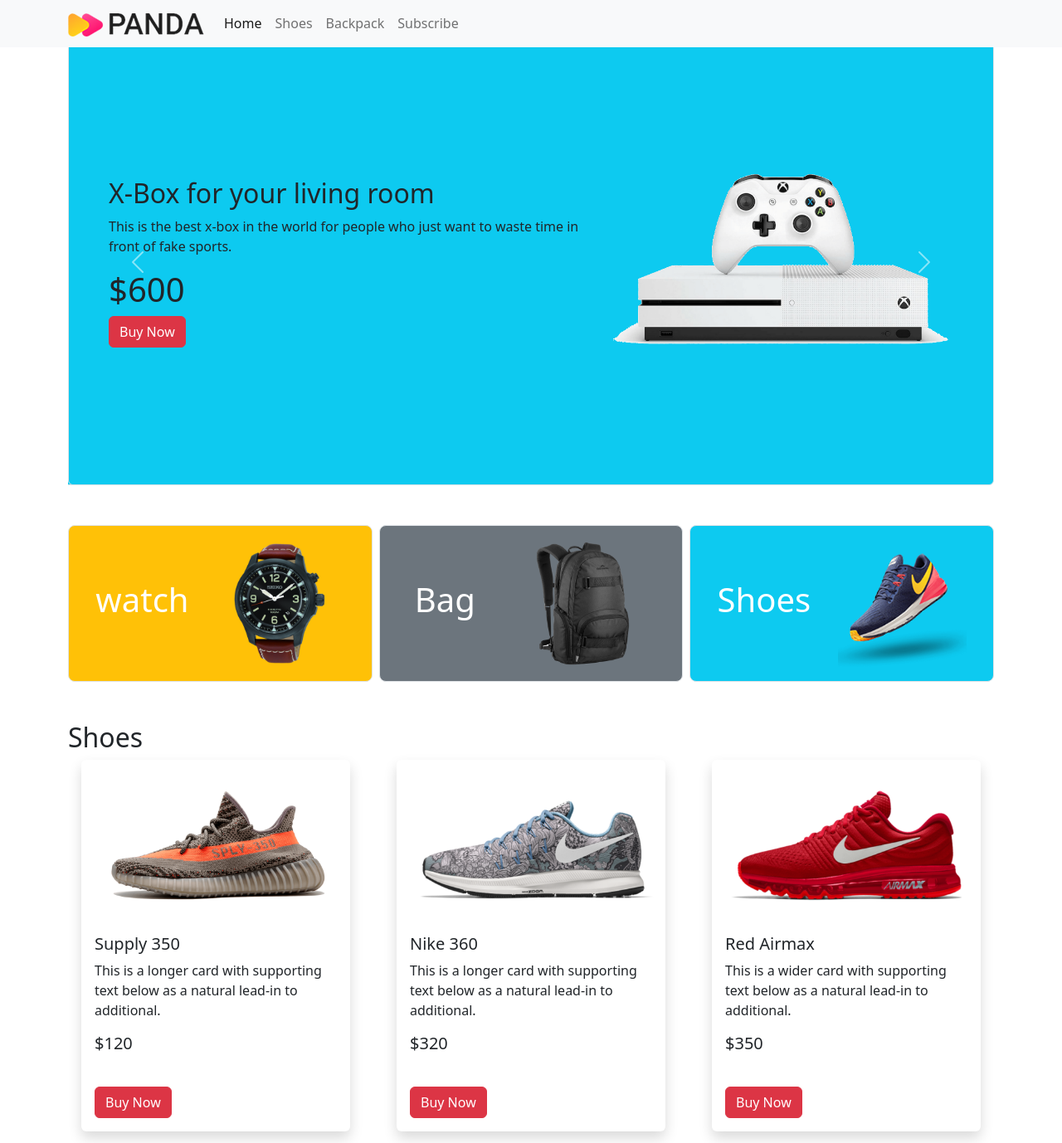
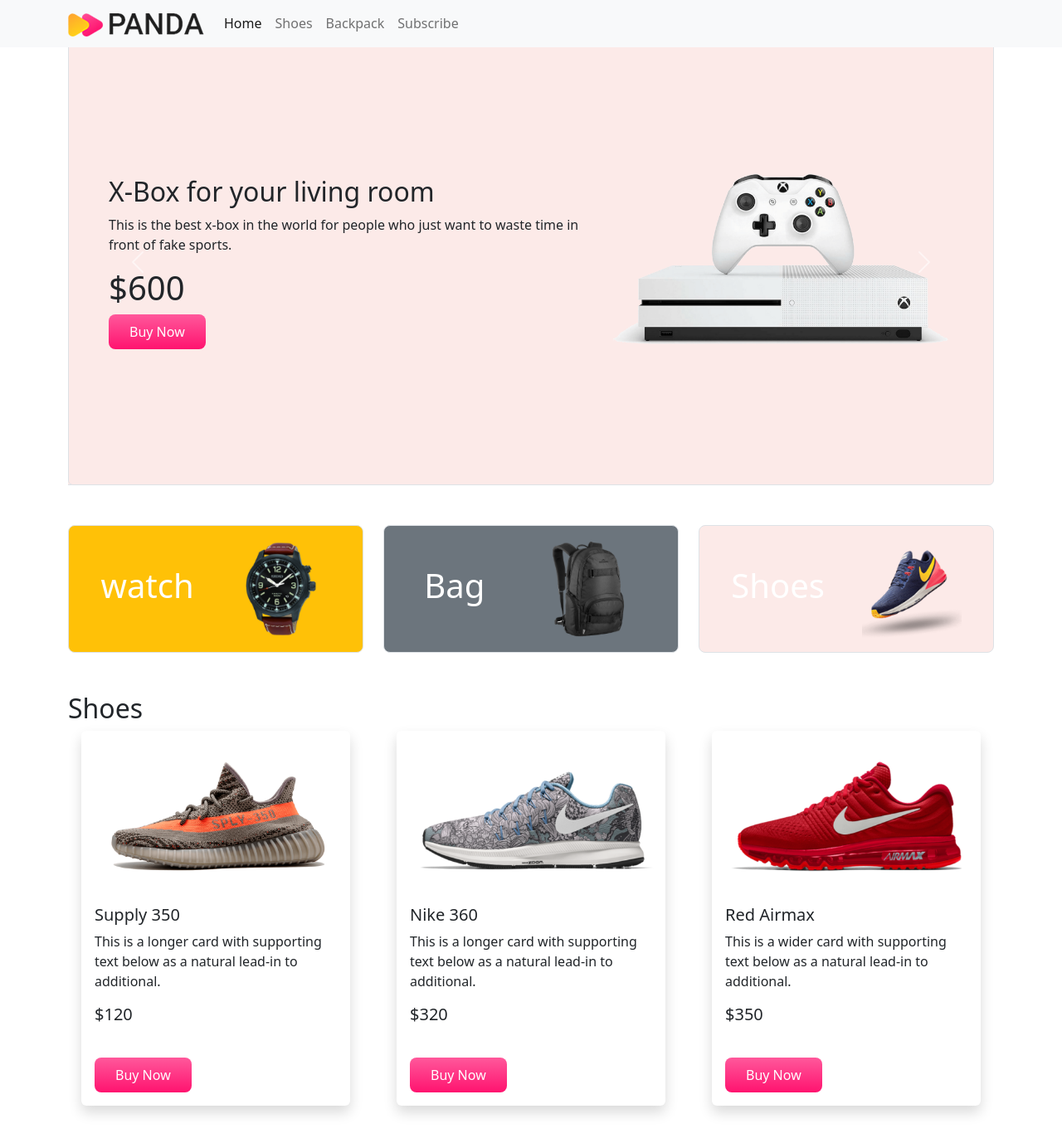
Before and after one commit to ShahinNayan/panda-commerce-bootstrap, a plain HTML site: page index.html in a window 1280 px wide. Shown: the top 1378 px of the page at 83% size. Drawn offline with nearby package versions, Linux system fonts and the light colour scheme.

Commit message:
custom css

```diff
--- /dev/null
+++ b/css/styles.css
@@ -0,0 +1,13 @@
+.panda-bg-info{
+    background-color: #fceae8;
+}
+.panda-btn-danger{
+    background-image: linear-gradient(to bottom, #FF589B 0%, #FF136F 100%);
+    color: #fff;
+    border: none;
+    border-radius: 8px;
+    padding: 9px 25px;
+}
+.categories img{
+    width: 120px;
+}
--- a/index.html
+++ b/index.html
@@ -6,7 +6,9 @@
     <meta http-equiv="X-UA-Compatible" content="IE=edge">
     <meta name="viewport" content="width=device-width, initial-scale=1.0">
     <link rel="stylesheet" href="https://cdn.jsdelivr.net/npm/bootstrap@5.2.0/dist/css/bootstrap.min.css">
-    <title>Panda</title>
+    <title>Mr.Nayan</title>
+    <!-- custom css -->
+    <link rel="stylesheet" href="css/styles.css">
 </head>
 
 <body>
@@ -42,7 +44,7 @@
         <section class="mt-5">
             <div id="carouselExampleControls" class="carousel slide" data-bs-ride="carousel">
                 <div class="carousel-inner">
-                    <div class="carousel-item active bg-info border rounded p-5">
+                    <div class="carousel-item active panda-bg-info border rounded p-5">
                         <div class="row">
                             <div class="col-lg-7 d-flex align-items-center ">
                                 <div>
@@ -52,7 +54,7 @@
                                         in front of funky world.
                                     </p>
                                     <h1>$420</h1>
-                                    <div class="btn btn-danger">Buy Now</div>
+                                    <div class="btn panda-btn-danger">Buy Now</div>
                                 </div>
                             </div>
                             <div class="col-lg-5">
@@ -60,7 +62,7 @@
                             </div>
                         </div>
                     </div>
-                    <div class="carousel-item active bg-info border rounded p-5">
+                    <div class="carousel-item active panda-bg-info border rounded p-5">
                         <div class="row">
                             <div class="col-lg-7 d-flex align-items-center ">
                                 <div>
@@ -71,7 +73,7 @@
                                         of tv
                                     </p>
                                     <h1>$1200</h1>
-                                    <div class="btn btn-danger">Buy Now</div>
+                                    <div class="btn panda-btn-danger">Buy Now</div>
                                 </div>
                             </div>
                             <div class="col-lg-5">
@@ -79,7 +81,7 @@
                             </div>
                         </div>
                     </div>
-                    <div class="carousel-item active bg-info border rounded p-5">
+                    <div class="carousel-item active panda-bg-info border rounded p-5">
                         <div class="row">
                             <div class="col-lg-7 d-flex align-items-center ">
                                 <div>
@@ -89,7 +91,7 @@
                                         front of fake sports.
                                     </p>
                                     <h1>$600</h1>
-                                    <div class="btn btn-danger">Buy Now</div>
+                                    <div class="btn panda-btn-danger">Buy Now</div>
                                 </div>
                             </div>
                             <div class="col-lg-5">
@@ -117,7 +119,7 @@
         <!-- categories start -->
         <section>
             <div class="container text-center my-5">
-                <div class="row g-2">
+                <div class="row g-4 categories">
                     <!-- single category -->
                     <div class="col-lg-4 col-md-6 col-sm-12">
                         <div class="p-3 border bg-warning rounded-3 d-flex align-items-center justify-content-around">
@@ -134,7 +136,7 @@
                     </div>
                     <!-- single category -->
                     <div class="col-lg-4 col-md-6 col-sm-12">
-                        <div class="p-3 border bg-info rounded-3 d-flex align-items-center justify-content-around">
+                        <div class="p-3 border panda-bg-info rounded-3 d-flex align-items-center justify-content-around">
                             <h1 class="text-white">Shoes</h1>
                             <img src="images/categories/shoes.png" alt="">
                         </div>
@@ -160,7 +162,7 @@
                             <h5>$120</h5>
                         </div>
                         <div class="m-3">
-                            <div class="btn btn-danger">Buy Now</div>
+                            <div class="btn panda-btn-danger">Buy Now</div>
                         </div>
                     </div>
                 </div>
@@ -175,7 +177,7 @@
                             <h5>$320</h5>
                         </div>
                         <div class="m-3">
-                            <div class="btn btn-danger">Buy Now</div>
+                            <div class="btn panda-btn-danger">Buy Now</div>
                         </div>
                     </div>
                 </div>
@@ -189,7 +191,7 @@
                             <h5>$350</h5>
                         </div>
                         <div class="m-3">
-                            <div class="btn btn-danger">Buy Now</div>
+                            <div class="btn panda-btn-danger">Buy Now</div>
                         </div>
                     </div>
                 </div>
@@ -211,7 +213,7 @@
 
                         </div>
                         <div class="m-3">
-                            <div class="btn btn-danger">Buy Now</div>
+                            <div class="btn panda-btn-danger">Buy Now</div>
                         </div>
                     </div>
                 </div>
@@ -226,7 +228,7 @@
 
                         </div>
                         <div class="m-3">
-                            <div class="btn btn-danger">Buy Now</div>
+                            <div class="btn panda-btn-danger">Buy Now</div>
                         </div>
                     </div>
                 </div>
@@ -242,7 +244,7 @@
 
                         </div>
                         <div class="m-3">
-                            <div class="btn btn-danger">Buy Now</div>
+                            <div class="btn panda-btn-danger">Buy Now</div>
                         </div>
                     </div>
                 </div>
@@ -251,7 +253,7 @@
         <!-- Backpck End -->
         <!-- Subscribe Start -->
         <section style="height: 300px;"
-            class="container rounded-3 d-flex justify-content-center align-items-center bg-info" id="Subscribe">
+            class="container rounded-3 d-flex justify-content-center align-items-center panda-bg-info" id="Subscribe">
             <div>
                 <h2>LET'S STAY IN TOUCH</h2>
                 <P>Get update on sales,special and more</P>
@@ -262,7 +264,7 @@
 
                     </div>
 
-                    <button type="submit" class="btn btn-danger">Submit</button>
+                    <button type="submit" class="btn panda-btn-danger">Submit</button>
                 </form>
             </div>
         </section>
```
